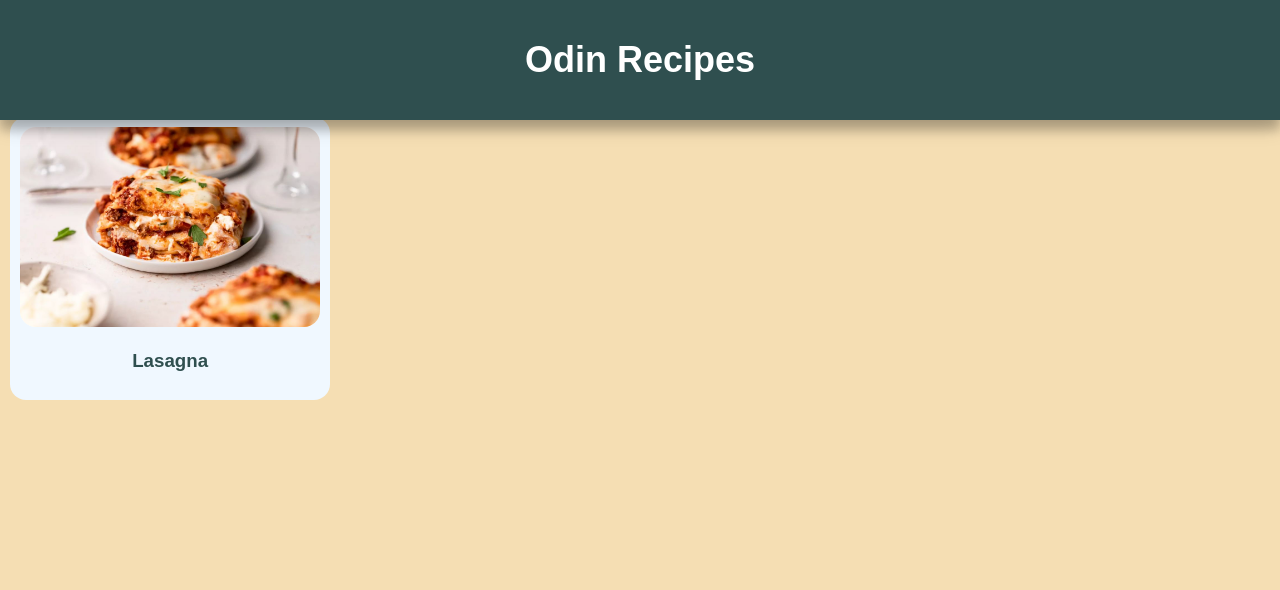
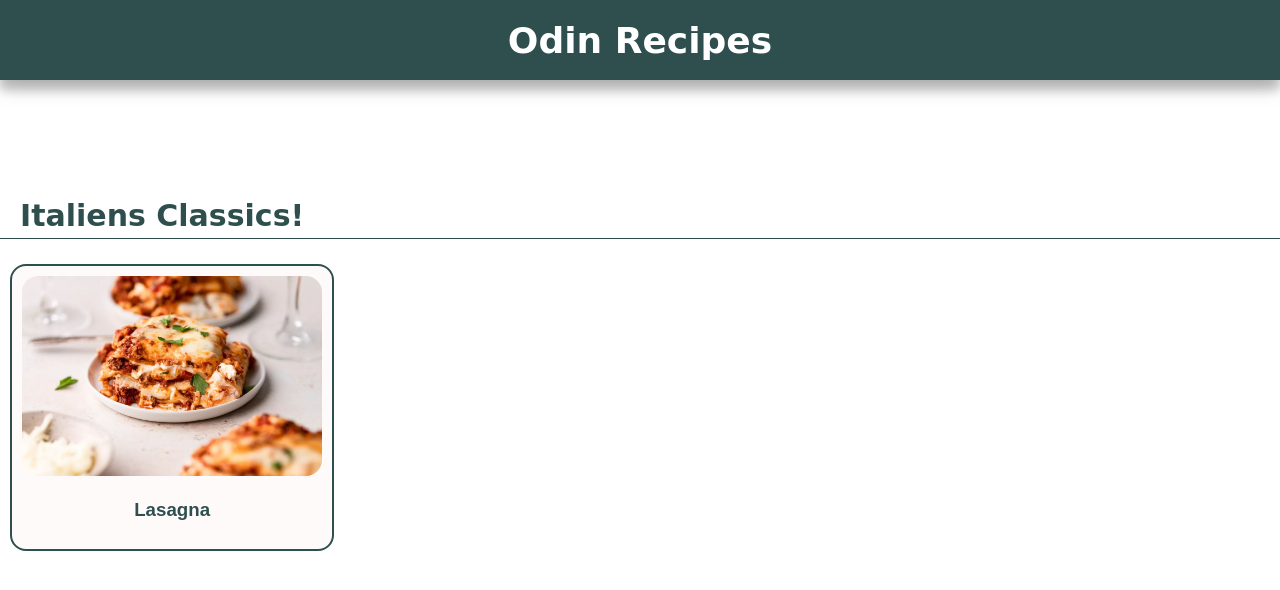
Before and after one commit to AliGhazi01/odin-recipes, a plain HTML site: page index.html in a window 1280 px wide. Shown: the top 590 px of the page. Drawn offline with Linux system fonts and the light colour scheme.

Commit message:
styling changes

```diff
--- a/homeStyle.css
+++ b/homeStyle.css
@@ -3,7 +3,7 @@ body {
     padding: 0;
     top: 50px;
     height: 200vh;
-    background-color: wheat;
+    background-color:white;
     position: relative;
     color:darkslategrey;
 }
@@ -12,26 +12,33 @@ body {
     display: flex;
     justify-content: center;
     align-items: center;
-    box-sizing: border-box;
+    /* box-sizing: border-box; */
     position: fixed;
+    border-bottom: 3px;
 
-    background-color: darkslategrey;
+    background-color: darkslategray;
     width: 100%;
-    height: 15%;
+    height: 10%;
     top: 0;
     box-shadow: 0 10px 10px 0 rgba(0, 0, 0, 0.2), 0 6px 20px 0 rgba(0, 0, 0, 0.19);
-    /* border: 3px solid darkslategrey; */
+
 }
 
 .heading-text {
-    font-family: Arial, Helvetica, sans-serif;
+    font-family: 'Brush Script MT', cursive;
     font-size: 36px;
     color: white;
     text-align: center;
 }
 
-.heading{
-    font-family: 'Courier New', Courier, monospace;
+.subheading {
+    margin-top: 10%;
+    font-size: 30px;
+    padding: 20px;
+    font-family: 'Brush Script MT', cursive;
+    border-color: wheat;
+    padding-bottom: 5px;
+    border-bottom: solid 1px;
 }
 
 #bannerImage {
@@ -53,10 +60,11 @@ a {
 div.container {
     text-align: center;
     width: fit-content;
-    background-color: aliceblue;
+    background-color: snow;
     margin: 10px;
     padding: 10px;
 
+    border: solid 2px;
     border-radius: 16px;
 
     transition: box-shadow 0.3s ease-in-out;
--- a/index.html
+++ b/index.html
@@ -8,16 +8,19 @@
 
     <body>
         <div class="heading-box">
-            <h1 class="heading-text">Odin Recipes</h1>
+            <a href="index.html" rel="noopener noreferrer">
+                <h1 class="heading-text">Odin Recipes</h1>
+            </a>
 
         </div>
 
-        <h2 class="heading">Recipes List</h2>
-        <div class="container">
-            <img src="images/Lasagna.JPG" height="200" alt="Lasagna">
-            <a href="recipes/lasagna.html" rel="noopener noreferrer">
+        <h2 class="subheading">Italiens Classics!</h2>
+
+        <a href="recipes/lasagna.html" rel="noopener noreferrer">
+            <div class="container">
+                <img src="images/Lasagna.JPG" height="200" alt="Lasagna">
                     <h3>Lasagna</h3>
-                </a>
-        </div>
+                </div>
+            </a>
     </body>
 </html>
```
